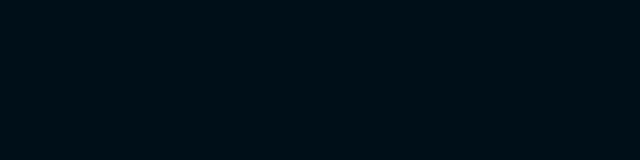
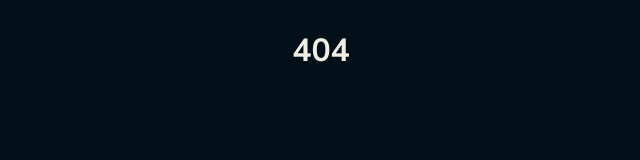
Before and after one commit to Satttoshi/craft-your-knowledge, a React (Vite) app in the folder frontend/: page /workshop/1 in a window 1280 px wide. Before the commit this address had no page. Shown: the top 160 px of the page, without its empty margins (319-959 px from the left). Built offline with nearby package versions, Linux system fonts and the light colour scheme.

Commit message:
adjust routes

```diff
--- a/frontend/src/App.tsx
+++ b/frontend/src/App.tsx
@@ -4,6 +4,7 @@
 import {Route, Routes} from "react-router-dom";
 import Home from "./pages/Home.tsx";
 import Create from "./pages/Create.tsx";
+import WorkshopDetail from "./components/WorkshopDetail.tsx";
 
 function App() {
 
@@ -12,9 +13,11 @@
             <GlobalStyles/>
             <ThemeProvider theme={theme}>
                 <Routes>
-                <Route path="/" element={<Home/>}/>
-                <Route path="/create" element={<Create/>}/>
-            </Routes>
+                    <Route path="/" element={<Home/>}/>
+                    <Route path="/create" element={<Create/>}/>
+{/*                    <Route path="/workshop/:id" element={<WorkshopDetail/>}/>*/}
+                    <Route path="*" element={<h1>404</h1>}/>
+                </Routes>
             </ThemeProvider>
         </>
     )
--- a/frontend/src/components/WorkshopPreview.tsx
+++ b/frontend/src/components/WorkshopPreview.tsx
@@ -17,6 +17,7 @@
     const progressStatus = formatProgressStatusEnum(workshop.personalStatuses[0]?.progressStatus)
 
 
+
     return (
         <StyledPreviewContainer>
             <StyledLanguage>{workshop.language}</StyledLanguage>
@@ -25,7 +26,7 @@
                 return <StyledBuzzword
                     key={workshop.id + buzzWord}>{index < workshop.buzzWords.length - 1 ? buzzWord + ", " : buzzWord}</StyledBuzzword>
             })}
-            <StyledStatus>{progressStatus}</StyledStatus>
+            <StyledStatus>{progressStatus ? progressStatus : "not started"}</StyledStatus>
             <LikeStar workshop={workshop}/>
             <DeleteButton id={workshop.id}/>
         </StyledPreviewContainer>
```
